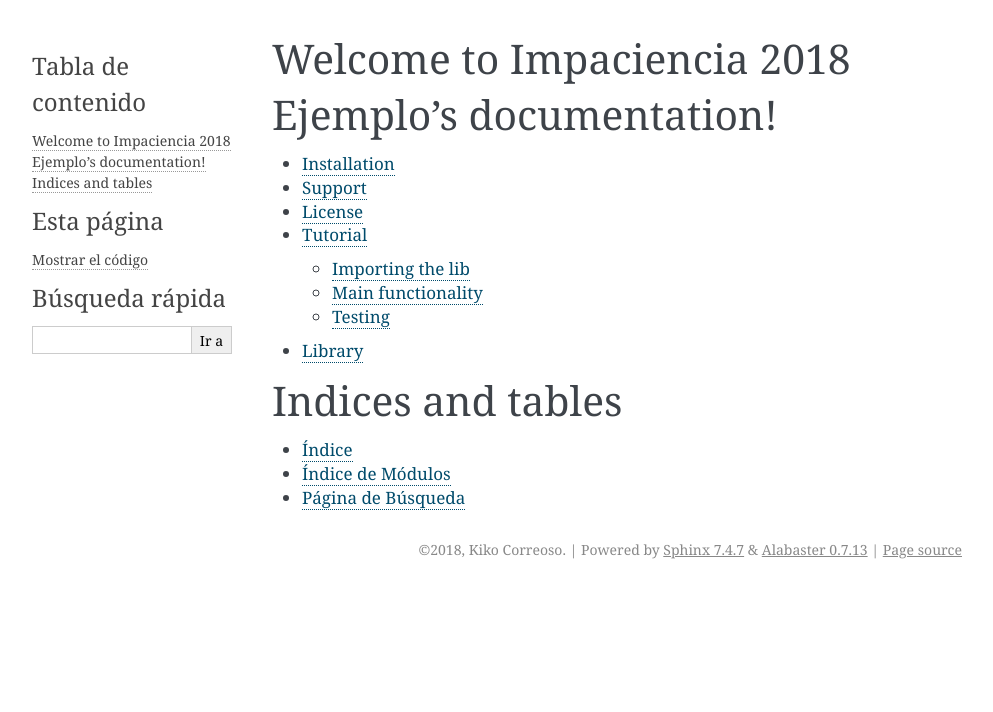
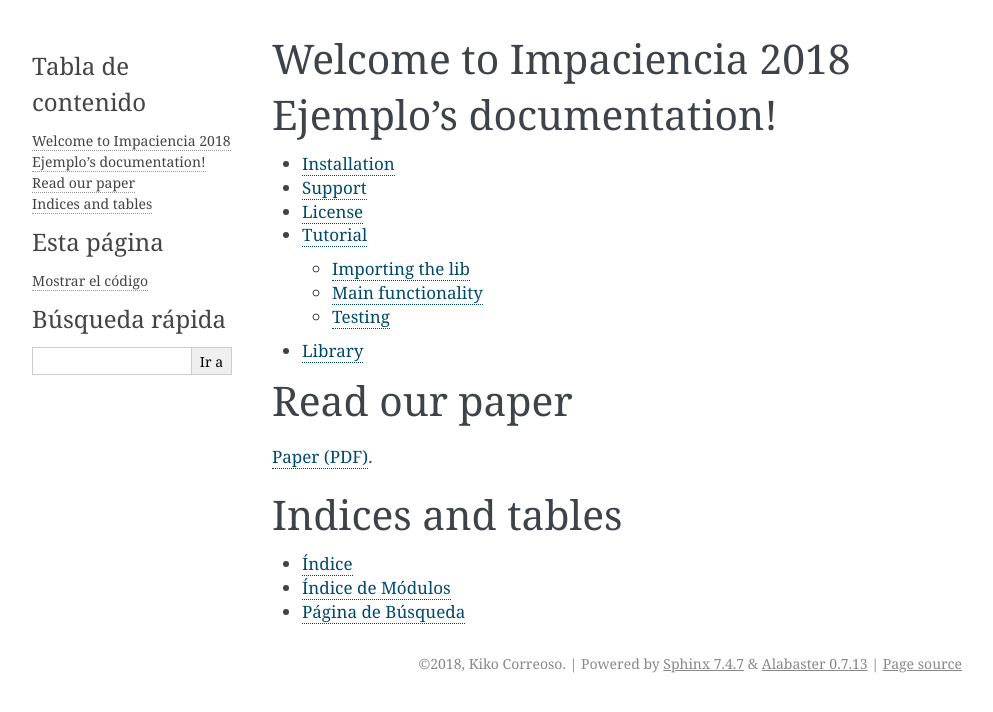
Before and after one commit to kikocorreoso/charla_impaciencia_2018_ejemplo, a Sphinx documentation site: the page built from docs/index.rst, in a window 1280 px wide. Shown: the top 712 px of the page, without its empty margins (148-1141 px from the left). Built offline with Sphinx 7.4.7, drawn with Linux system fonts in a browser that asks for light colours.

```diff
--- a/docs/index.rst
+++ b/docs/index.rst
@@ -15,8 +15,12 @@
    tutorial
    library
 
+Read our paper
+==============
 
+`Paper (PDF)`_.
 
+.. _Paper (PDF): ./Paper.pdf
 
 Indices and tables
 ==================
```
Also changed, not shown: .gitlab-ci.yml.
